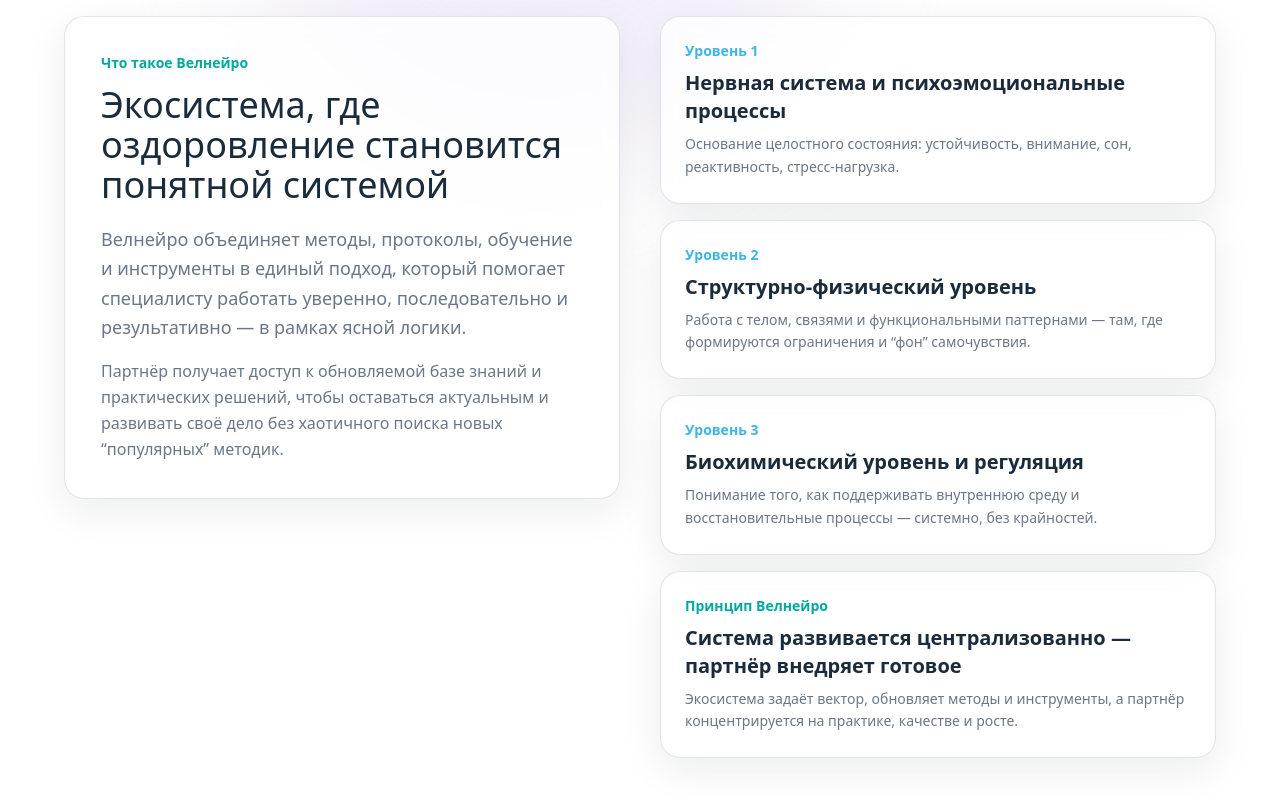
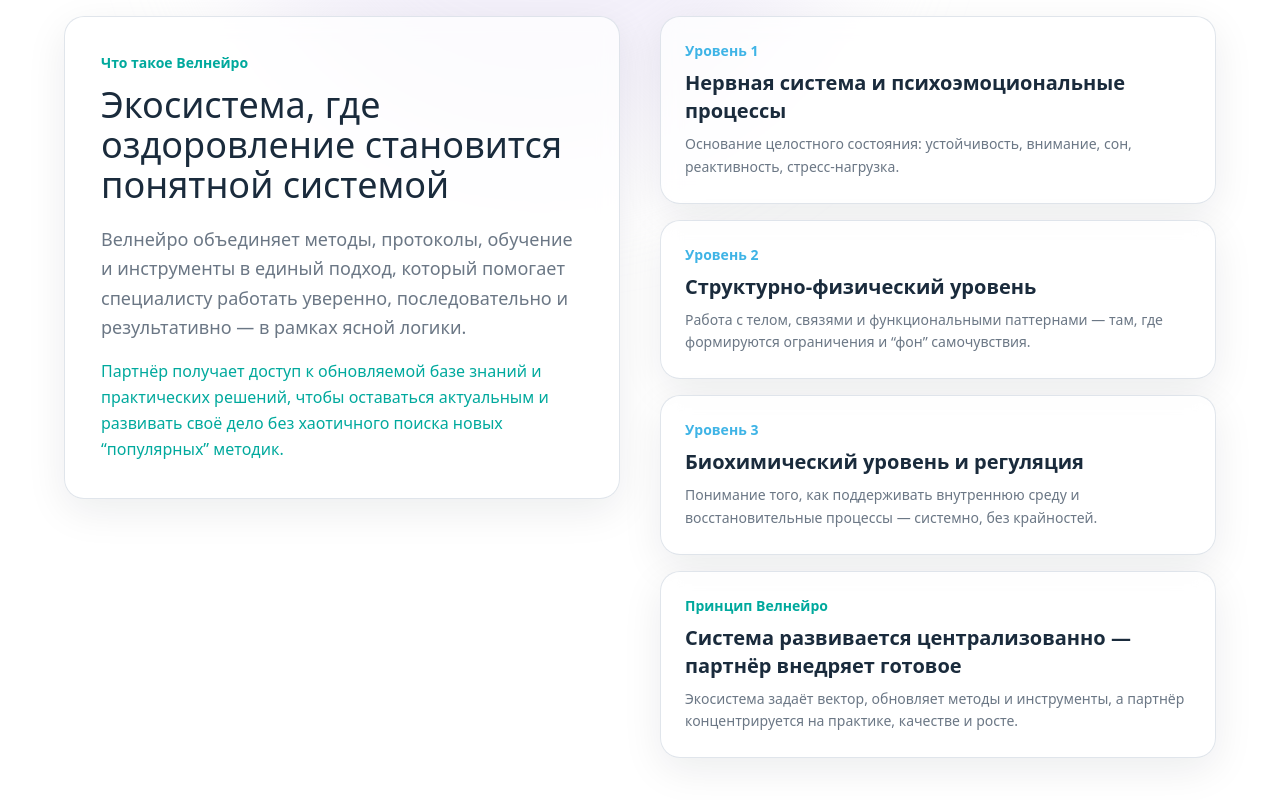
Before and after one commit to AidarKh24/wellneuro-site, a Next.js app: page / in a window 1280 px wide. Shown: the part 864-1664 px from the top of the page. Built offline with nearby package versions, Linux system fonts and the light colour scheme.

Commit message:
Update System.tsx

```diff
--- a/src/app/sections/System.tsx
+++ b/src/app/sections/System.tsx
@@ -19,7 +19,7 @@ export default function System() {
               последовательно и результативно — в рамках ясной логики.
             </p>
 
-            <p className="mt-4 leading-relaxed text-[#6B7785]">
+            <p className="mt-4 leading-relaxed text-[#00A99D] font-medium">
               Партнёр получает доступ к обновляемой базе знаний и практических
               решений, чтобы оставаться актуальным и развивать своё дело без
               хаотичного поиска новых “популярных” методик.
```
